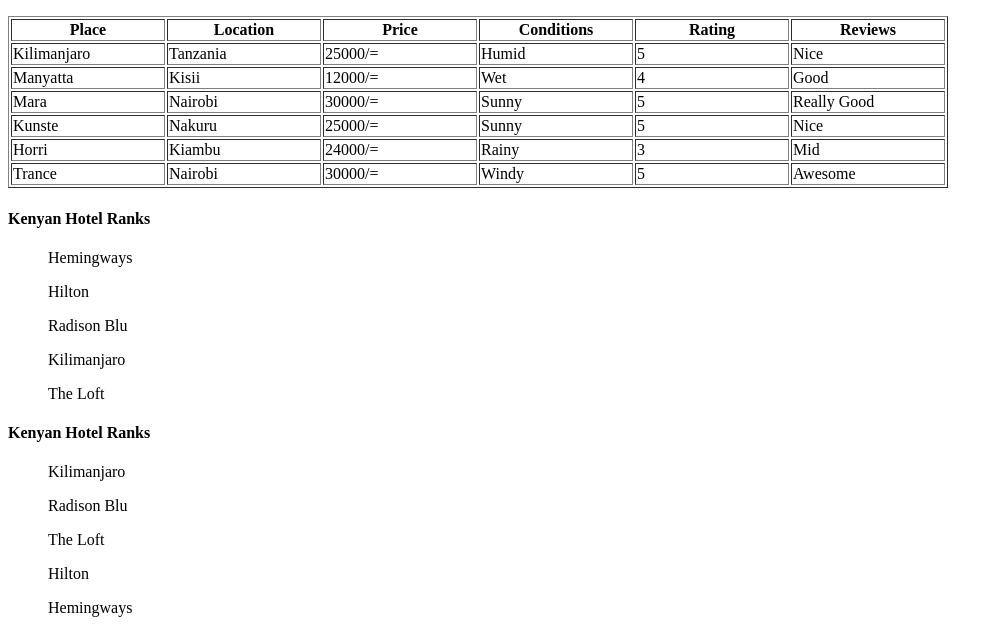
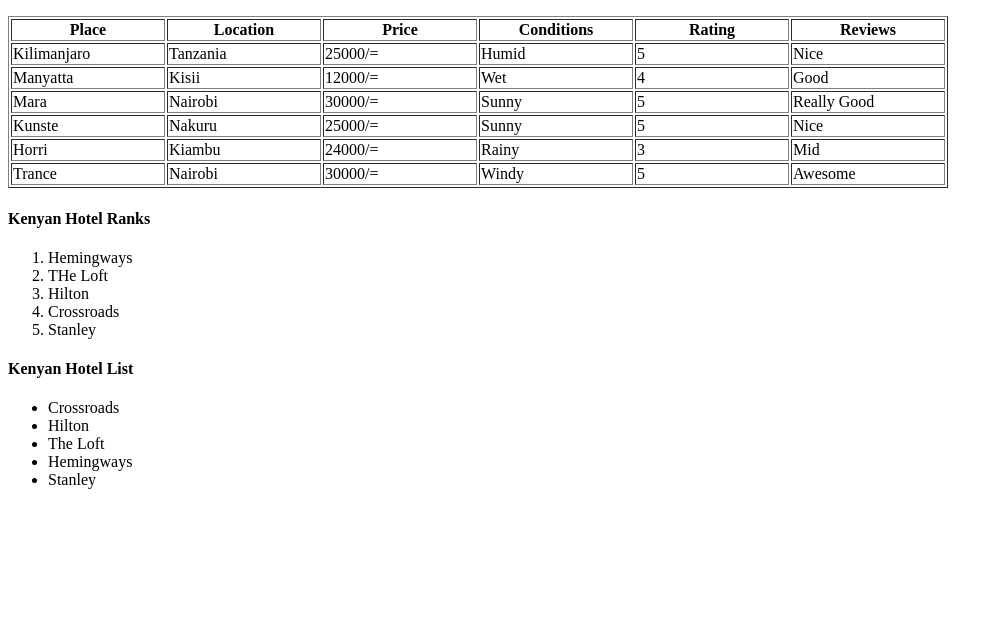
Before and after one commit to rushionsdomain/Moringa-Day-4-HTML-elements-, a plain HTML site: page index.html in a window 1280 px wide. Shown: the part 930-1563 px from the top of the page, without its empty margins (0-1003 px from the left). After the commit the page ends 1435 px from the top, so only its background shows below. Drawn offline with Linux system fonts and the light colour scheme.

Commit message:
arranged lists effectively

```diff
--- a/index.html
+++ b/index.html
@@ -117,37 +117,20 @@
     <h4>Kenyan Hotel Ranks</h4>
 
     <ol>
-      Hemingways
-    </ol>
-    <ol>
-      Hilton
-    </ol>
-    <ol>
-      Radison Blu
-    </ol>
-    <ol>
-      Kilimanjaro
-    </ol>
-    <ol>
-      The Loft
+      <li>Hemingways</li>
+      <li>THe Loft</li>
+      <li>Hilton</li>
+      <li>Crossroads</li>
+      <li>Stanley</li>
     </ol>
 
-    <h4>Kenyan Hotel Ranks</h4>
-
+    <h4>Kenyan Hotel List</h4>
     <ul>
-      Kilimanjaro
-    </ul>
-    <ul>
-      Radison Blu
-    </ul>
-    <ul>
-      The Loft
-    </ul>
-    <ul>
-      Hilton
-    </ul>
-    <ul>
-      Hemingways
+      <li>Crossroads</li>
+      <li>Hilton</li>
+      <li>The Loft</li>
+      <li>Hemingways</li>
+      <li>Stanley</li>
     </ul>
   </body>
 </html>
```
